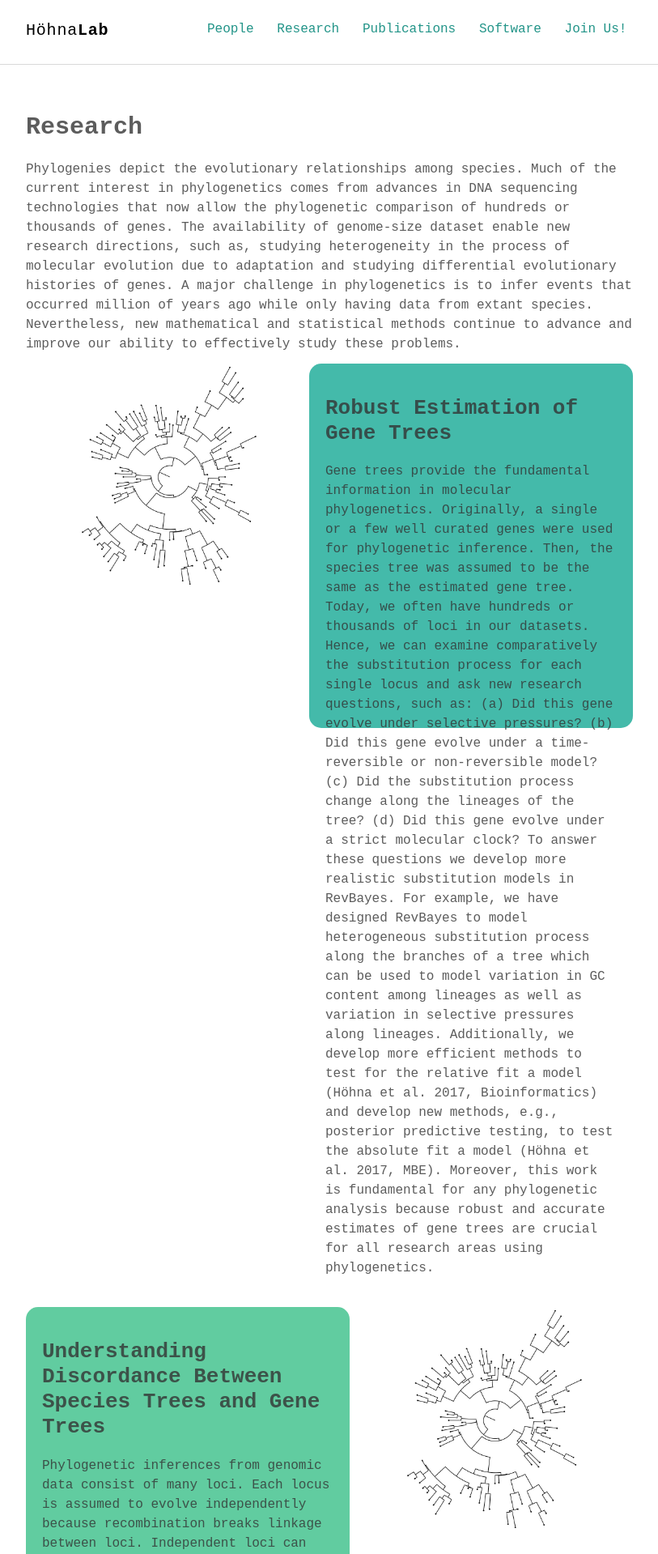
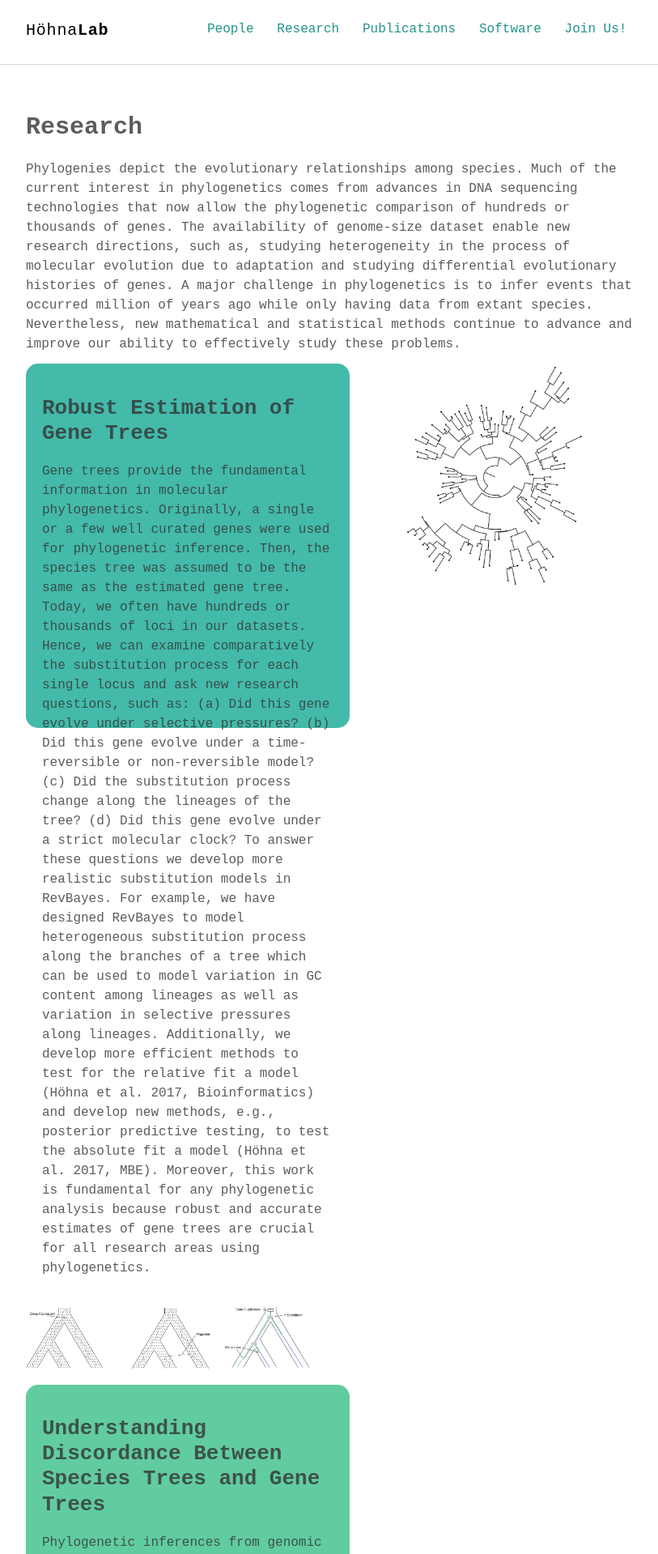
Before and after one commit to hoehnalab/hoehnalab.github.io, a Jekyll site: the page built from research.md, in a window 1280 px wide. Shown: the top 1919 px of the page at 81% size, without its empty margins (232-1045 px from the left). Built offline with Jekyll 4.4.1, drawn with Linux system fonts in a browser that asks for light colours; some web fonts are replaced.

Commit message:
Adding some figures

```diff
--- a/research.md
+++ b/research.md
@@ -8,7 +8,7 @@
 
 
 <!-- Section 1 -->
-<img class="floatleft" src="/assets/images/tree.jpg" width="350">
+<img align="right" src="/assets/images/tree.jpg" width="350">
 <div id="rcornersbox1">
     <p class="lead">
         <h2>Robust Estimation of Gene Trees</h2>
@@ -21,7 +21,7 @@
 <br>
 
 <!-- Section 2 -->
-<img class="floatright" src="/assets/images/tree.jpg" width="350">
+<img class="floattop" src="/assets/images/Figure_2.png" width="350">
 <div id="rcornersbox2">
     <p class="lead">
         <h2>Understanding Discordance Between Species Trees and Gene Trees</h2>
@@ -31,7 +31,8 @@
 
 
 <!-- Section 3 -->
-<img class="floatright" src="/assets/images/tree.jpg" width="350">
+<img class="floatright" src="/assets/images/Figure_3.png" width="350">
+<img class="floatright" src="/assets/images/Figure_4.png" width="350">
 <div id="rcornersbox2">
     <p class="lead">
         <h2>Inference of Macroevolutionary Processes</h2>
```
Also changed, not shown: assets/images/Figure_1.png (added), assets/images/Figure_2.png (added), assets/images/Figure_3.png (added), assets/images/Figure_4.png (added), assets/images/cover.jpg (added).
